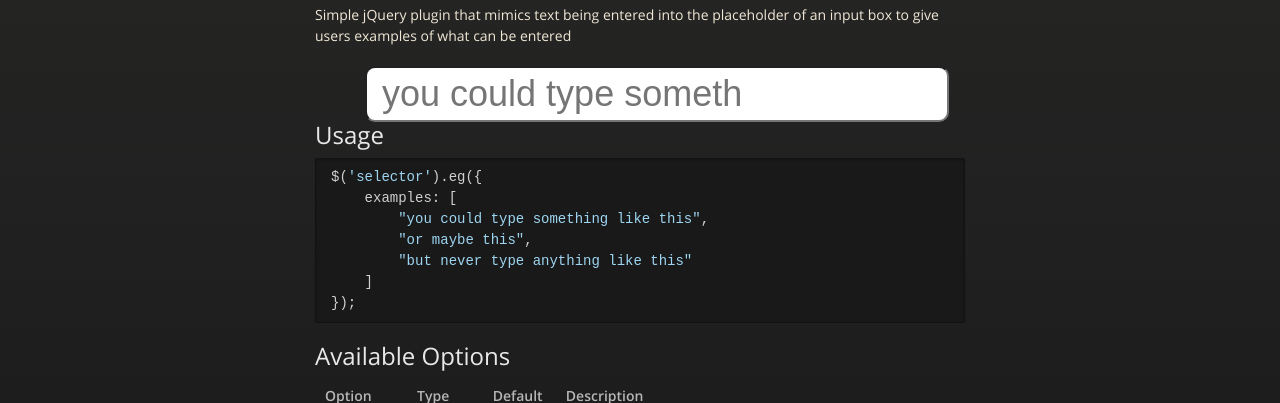
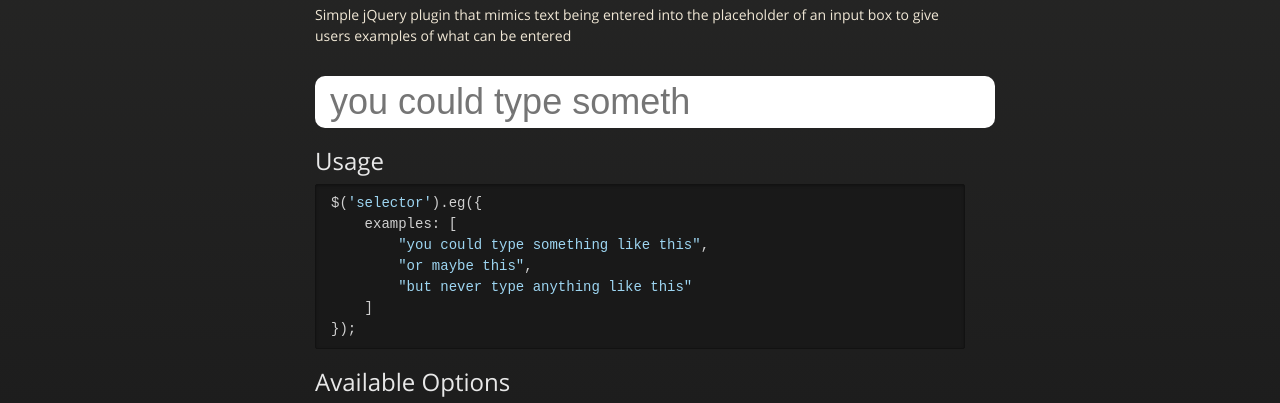
Before and after one commit to FlexDealer/exempli-gratia, a plain HTML site: page index.html in a window 1280 px wide. Shown: the part 335-738 px from the top of the page. Drawn offline with nearby package versions, Linux system fonts and the light colour scheme.

Commit message:
updated styling of example input

```diff
--- a/index.html
+++ b/index.html
@@ -18,15 +18,12 @@
 
     <style>
       #example {
-        box-sizing: border-box;
-        width: 100%;
-        padding: 0 50px;
-      }
-      #example input {
         display: block;
         width: 100%;
+        margin: 30px 0 20px 0;
         padding: 5px 15px;
         font-size: 36px;
+        border: none;
         border-radius: 10px;
       }
     </style>
@@ -60,9 +57,7 @@
 
         <p>Simple jQuery plugin that mimics text being entered into the placeholder of an input box to give users examples of what can be entered</p>
 
-        <div id="example">
-          <input type="text" />
-        </div>
+        <input type="text" id="example" />
 
         <h2>
           <a name="usage" class="anchor" href="#usage"><span class="octicon octicon-link"></span></a>
@@ -136,7 +131,7 @@
     <script src="javascripts/exempli-gratia.min.js"></script>
     <script>
       $(document).ready(function() {
-        $('#example input[type=text]').eg({
+        $('#example').eg({
           examples: [
             "you could type something like this",
             "or maybe this",
```
